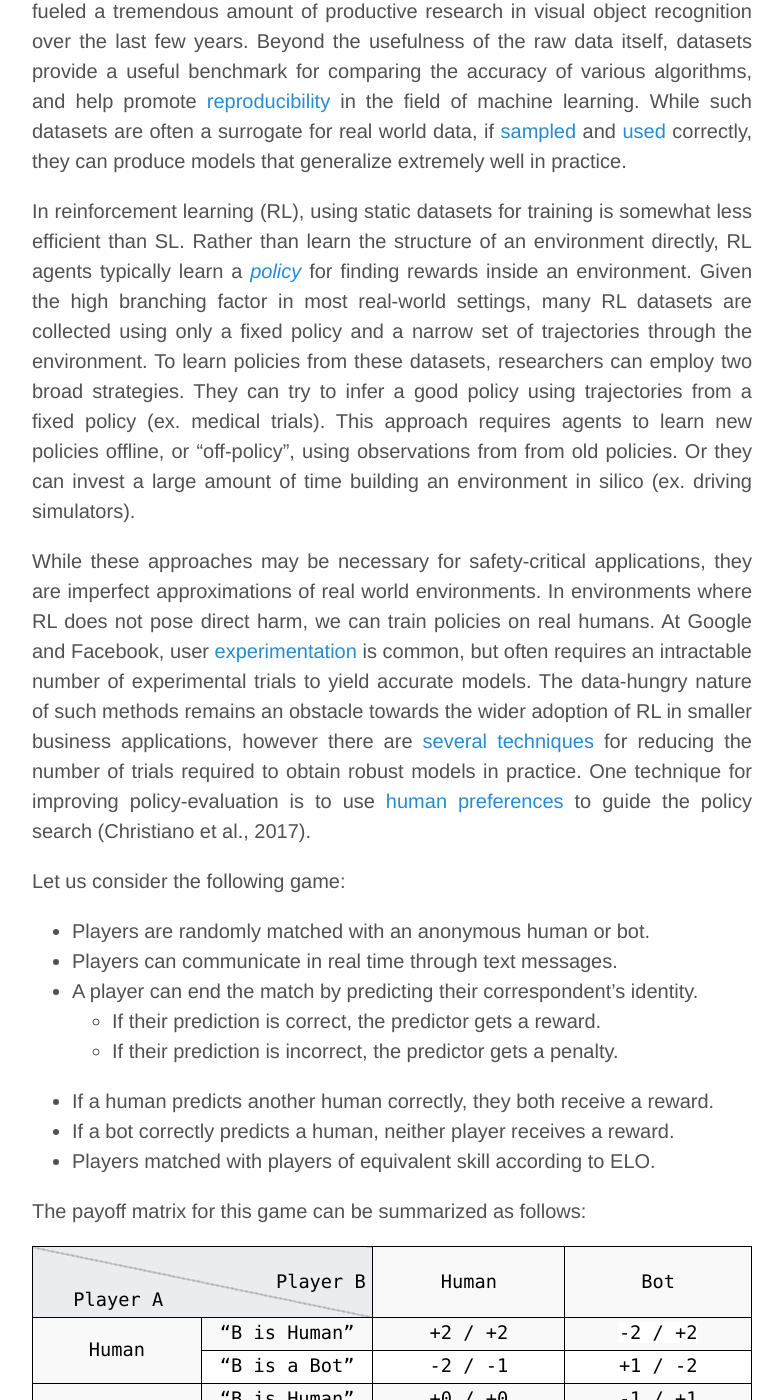
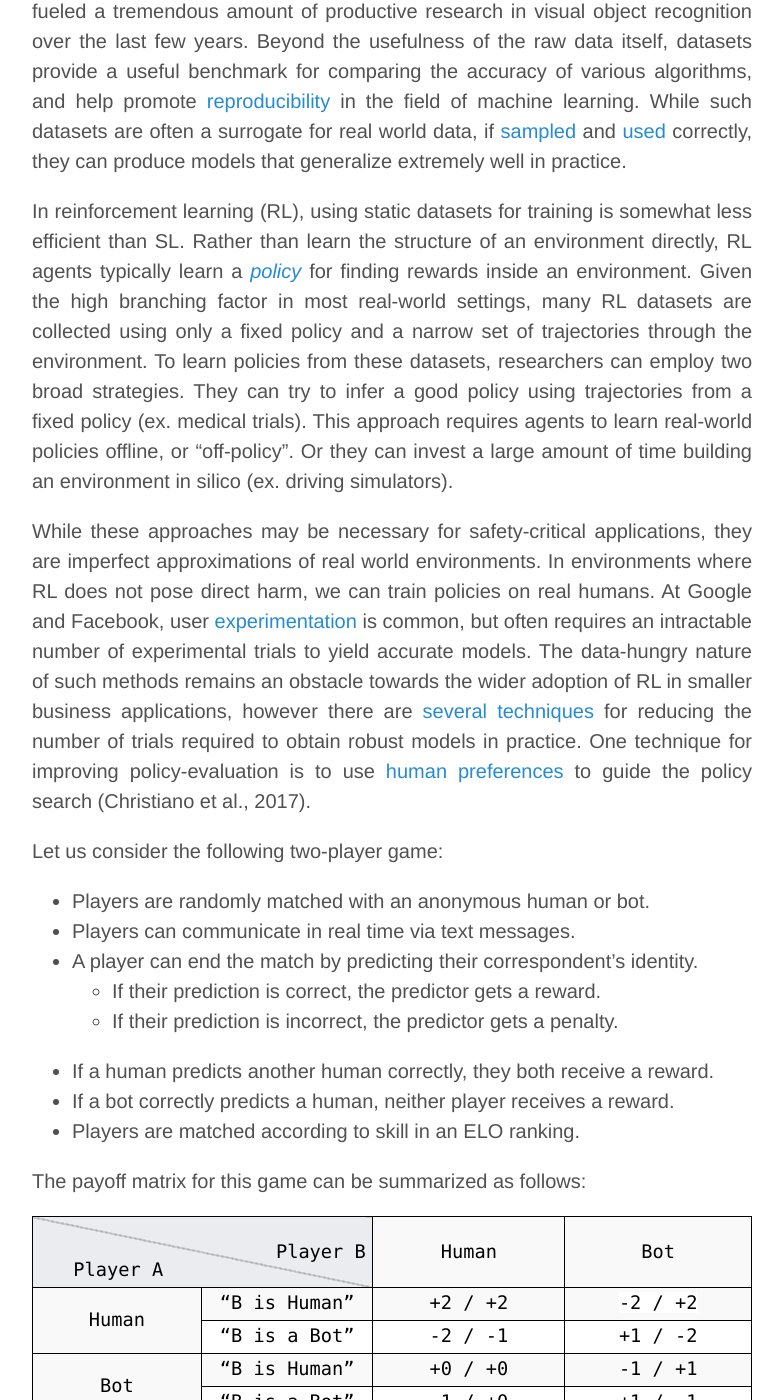
Before and after one commit to breandan/breandan.github.io, a Jekyll site: the page public/turing.html, which Jekyll copies as it is, in a window 1280 px wide and 1400 px high, scrolled down 465 px. Shown: the whole window, without its empty margins (248-1031 px from the left). Built offline with Jekyll 4.4.1, drawn with Linux system fonts in a browser that asks for light colours; nearby versions of some CDN libraries; some web fonts are replaced; comment, search, counter and statistics services are not loaded; some of the changed text lies outside the part shown.

Commit message:
update draft

```diff
--- a/public/turing.html
+++ b/public/turing.html
@@ -108,15 +108,15 @@
 
 <p>The success of supervised learning (SL) is often attributed to the widespread availability of human-labeled <a href="https://en.wikipedia.org/wiki/List_of_datasets_for_machine_learning_research">datasets</a>. One such dataset, called <a href="http://www.image-net.org/">ImageNet</a> has fueled a tremendous amount of productive research in visual object recognition over the last few years. Beyond the usefulness of the raw data itself, datasets provide a useful benchmark for comparing the accuracy of various algorithms, and help promote <a href="www.cs.mcgill.ca/~jpineau/ICLR2018-ReproducibilityChallenge.html">reproducibility</a> in the field of machine learning. While such datasets are often a surrogate for real world data, if <a href="https://en.wikipedia.org/wiki/Sampling_(statistics)">sampled</a> and <a href="https://en.wikipedia.org/wiki/Training,_test,_and_validation_sets">used</a> correctly, they can produce models that generalize extremely well in practice.</p>
 
-        <p>In reinforcement learning (RL), using static datasets for training is somewhat less efficient than SL. Rather than learn the structure of an environment directly, RL agents typically learn a <a href="https://en.wikipedia.org/wiki/Reinforcement_learning#Criterion_of_optimality"><em>policy</em></a> for finding rewards inside an environment. Given the high branching factor in most real-world settings, many RL datasets are collected using only a fixed policy and a narrow set of trajectories through the environment. To learn policies from these datasets, researchers can employ two broad strategies. They can try to infer a good policy using trajectories from a fixed policy (ex. medical trials). This approach requires agents to learn new policies offline, or “off-policy”, using observations from from old policies. Or they can invest a large amount of time building an environment in silico (ex. driving simulators).</p>
+<p>In reinforcement learning (RL), using static datasets for training is somewhat less efficient than SL. Rather than learn the structure of an environment directly, RL agents typically learn a <a href="https://en.wikipedia.org/wiki/Reinforcement_learning#Criterion_of_optimality"><em>policy</em></a> for finding rewards inside an environment. Given the high branching factor in most real-world settings, many RL datasets are collected using only a fixed policy and a narrow set of trajectories through the environment. To learn policies from these datasets, researchers can employ two broad strategies. They can try to infer a good policy using trajectories from a fixed policy (ex. medical trials). This approach requires agents to learn real-world policies offline, or “off-policy”. Or they can invest a large amount of time building an environment in silico (ex. driving simulators).</p>
 
 <p>While these approaches may be necessary for safety-critical applications, they are imperfect approximations of real world environments. In environments where RL does not pose direct harm, we can train policies on real humans. At Google and Facebook, user <a href="https://research.google.com/pubs/pub36500.html">experimentation</a> is common, but often requires an intractable number of experimental trials to yield accurate models. The data-hungry nature of such methods remains an obstacle towards the wider adoption of RL in smaller business applications, however there are <a href="https://scholar.google.ca/scholar?as_ylo=2014&amp;q=data+efficient+reinforcement+learning">several techniques</a> for reducing the number of trials required to obtain robust models in practice. One technique for improving policy-evaluation is to use <a href="https://blog.openai.com/deep-reinforcement-learning-from-human-preferences/">human preferences</a> to guide the policy search (Christiano et al., 2017).</p>
 
-        <p>Let us consider the following game:</p>
+<p>Let us consider the following two-player game:</p>
 
 <ul>
   <li>Players are randomly matched with an anonymous human or bot.</li>
-            <li>Players can communicate in real time through text messages.</li>
+  <li>Players can communicate in real time via text messages.</li>
   <li>A player can end the match by predicting their correspondent’s identity.
     <ul>
       <li>If their prediction is correct, the predictor gets a reward.</li>
@@ -125,7 +125,7 @@
   </li>
   <li>If a human predicts another human correctly, they both receive a reward.</li>
   <li>If a bot correctly predicts a human, neither player receives a reward.</li>
-            <li>Players matched with players of equivalent skill according to ELO.</li>
+  <li>Players are matched according to skill in an ELO ranking.</li>
 </ul>
 
 <p>The payoff matrix for this game can be summarized as follows:</p>
@@ -346,7 +346,7 @@
     </tbody>
 </table>
 
-        <p>In order to prevent unwanted dialog, we restrict words using a predictive keyboard containing with small, fixed vocabulary set. The game is initially populated with humans, and a single chatbot. There is an API where developers may register their own chatbots to compete in the ranking.</p>
+<p>The objective of the game is to correctly identify of the corresponding player, and avoid being identified by a bot. In order to prevent exclusive voabulary, we restrict acceptable words to a small, fixed vocabulary set. The game is initially populated with humans, and a single chatbot. There is an API where developers may register their own chatbots to compete in a ranking system. Conversations between human pairs can be used as a traditional dataset, while machines can evaluate new dialog policies on real human beings.</p>
 
 <div id="disqus_thread"></div>
 <script>
@@ -372,6 +372,40 @@
 
 </div>
 
+<div class="related">
+  <h2>Related Posts</h2>
+  <ul class="related-posts">
+
+      <li>
+        <h3>
+          <a href="/2017/02/02/trust-in-automation/">
+            Trust in Automation
+            <small>02 Feb 2017</small>
+          </a>
+        </h3>
+      </li>
+
+      <li>
+        <h3>
+          <a href="/2016/12/27/traveling-tales/">
+            Tales of a Traveling Twentysomething
+            <small>27 Dec 2016</small>
+          </a>
+        </h3>
+      </li>
+
+      <li>
+        <h3>
+          <a href="/2016/04/13/equal-education-in-china/">
+            Democratizing Education in China
+            <small>13 Apr 2016</small>
+          </a>
+        </h3>
+      </li>
+
+  </ul>
+</div>
+
 
       <div class="footer">
         <p>
@@ -379,5 +413,13 @@
         </p>
       </div>
     </div>
+
+    <!-- KaTeX -->
+    <link rel="stylesheet" href="//cdnjs.cloudflare.com/ajax/libs/KaTeX/0.1.1/katex.min.css">
+    <script src="//cdnjs.cloudflare.com/ajax/libs/KaTeX/0.1.1/katex.min.js"></script>
+
+   <script type="text/javascript"
+      src="http://cdn.mathjax.org/mathjax/latest/MathJax.js?config=TeX-AMS-MML_HTMLorMML">
+   </script>
   </body>
 </html>
```
Lines whose indentation alone changed are shown as unchanged.
